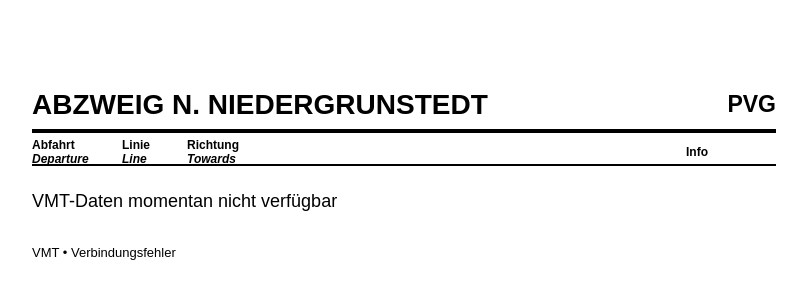
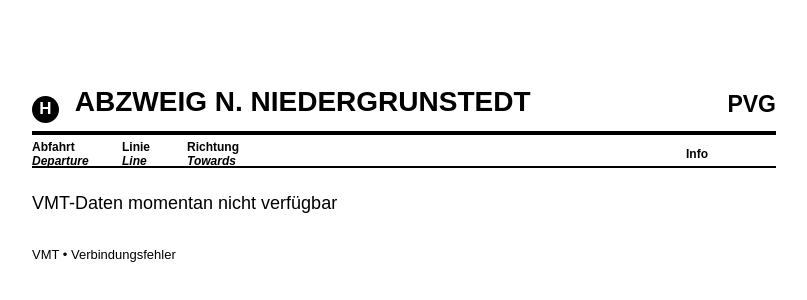
Before and after one commit to nihaorichard/pvg-dashboard, a plain HTML site: page index.html in a window 1280 px wide. Shown: the part 226-526 px from the top of the page, without its empty margins (236-1043 px from the left). Drawn offline with Linux system fonts and the light colour scheme; no server answers.

Commit message:
Update index.html

```diff
--- a/index.html
+++ b/index.html
@@ -138,6 +138,27 @@ body {
     padding: 25px 0;
 }
 
+    .stop-icon {
+    display: inline-flex;
+    align-items: center;
+    justify-content: center;
+
+    width: 27px;
+    height: 27px;
+
+    margin-right: 9px;
+
+    background: black;
+    color: white;
+
+    border-radius: 50%;
+
+    font-size: 17px;
+    font-weight: bold;
+
+    vertical-align: -3px;
+}
+
 </style>
 
 </head>
@@ -151,7 +172,8 @@ body {
     <div class="header">
 
         <div class="title">
-            ABZWEIG N. NIEDERGRUNSTEDT
+        <span class="stop-icon">H</span>
+        ABZWEIG N. NIEDERGRUNSTEDT
         </div>
 
         <div class="pvg">
```
